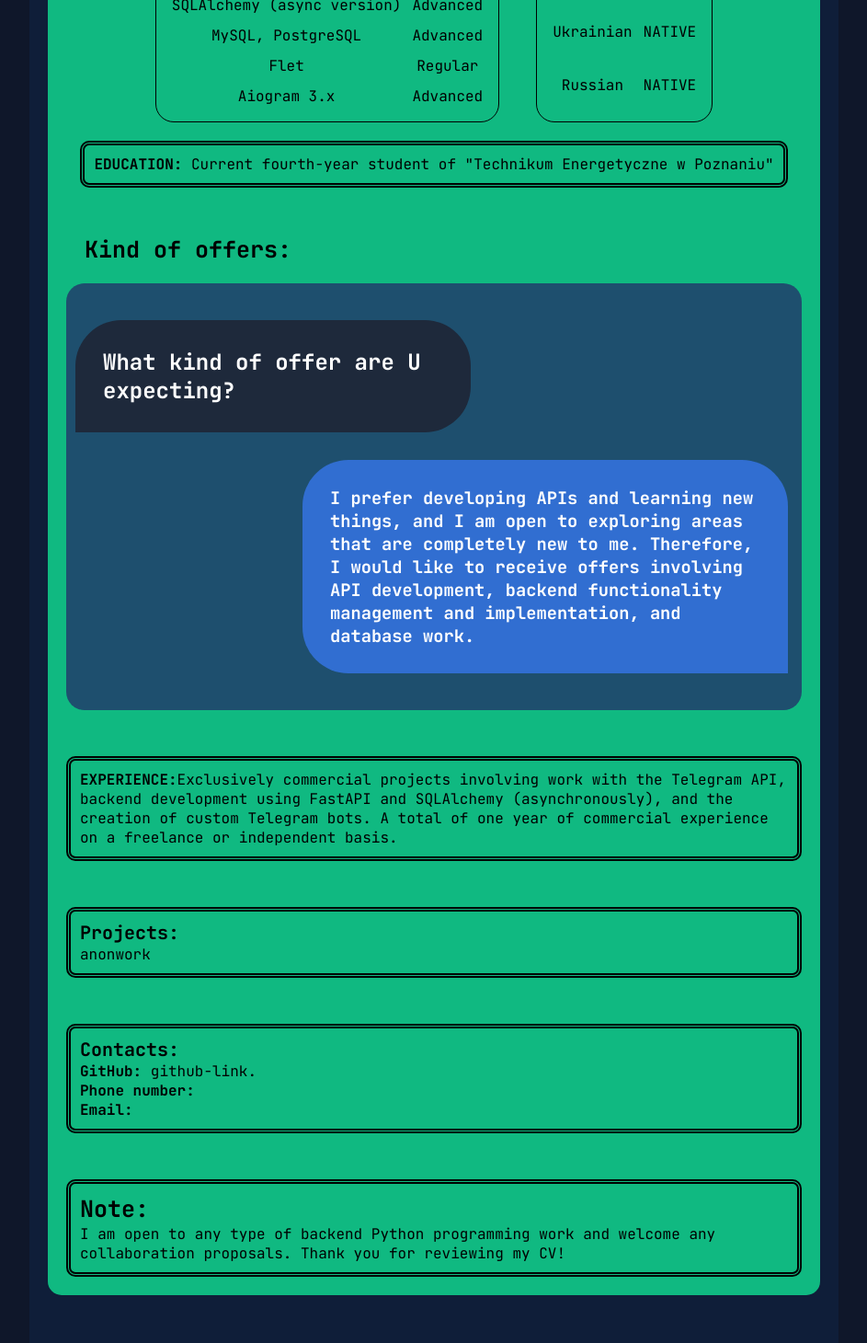
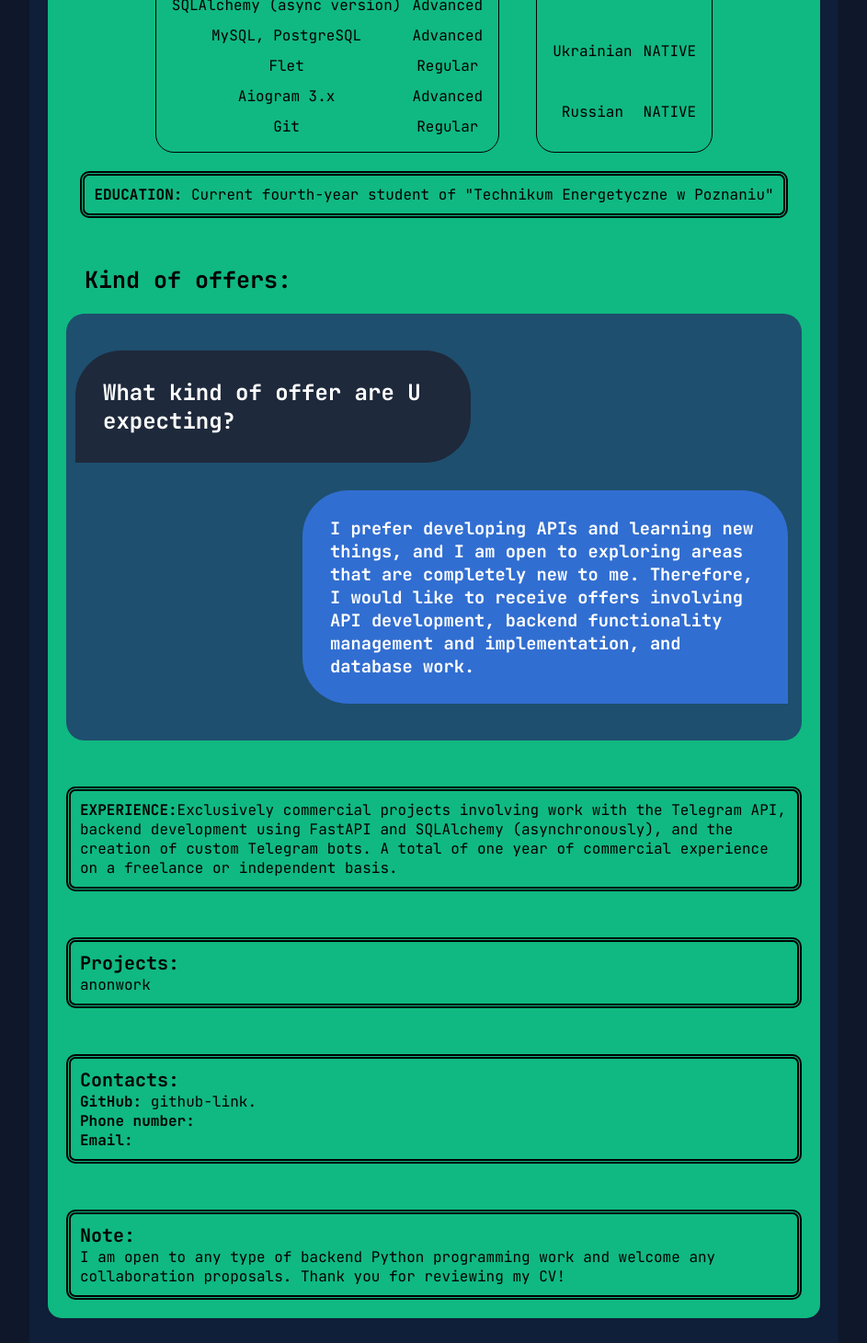
Before and after one commit to morozyyxx-first/MyCV_Card, a React (Vite) app in the folder MyCV_Card/: page / in a window 1280 px wide. Shown: the part 520-1980 px from the top of the page at 92% size, without its empty margins (168-1111 px from the left). Built offline with nearby package versions, Linux system fonts and the light colour scheme.

Commit message:
edit labels

```diff
--- a/MyCV_Card/src/MainInfo.jsx
+++ b/MyCV_Card/src/MainInfo.jsx
@@ -39,6 +39,10 @@ function Main() {
                         <tr>
                             <td>Aiogram 3.x</td>
                             <td>Advanced</td>
+                        </tr>
+                        <tr>
+                            <td>Git</td>
+                            <td>Regular</td>
                         </tr>
                     </tbody>
                 </table>
--- a/MyCV_Card/src/index.css
+++ b/MyCV_Card/src/index.css
@@ -126,7 +126,7 @@ tr, td {
 }
 
 #note b {
-    font-size: 25px;
+    font-size: 20px;
 }
 
 #note {
```
